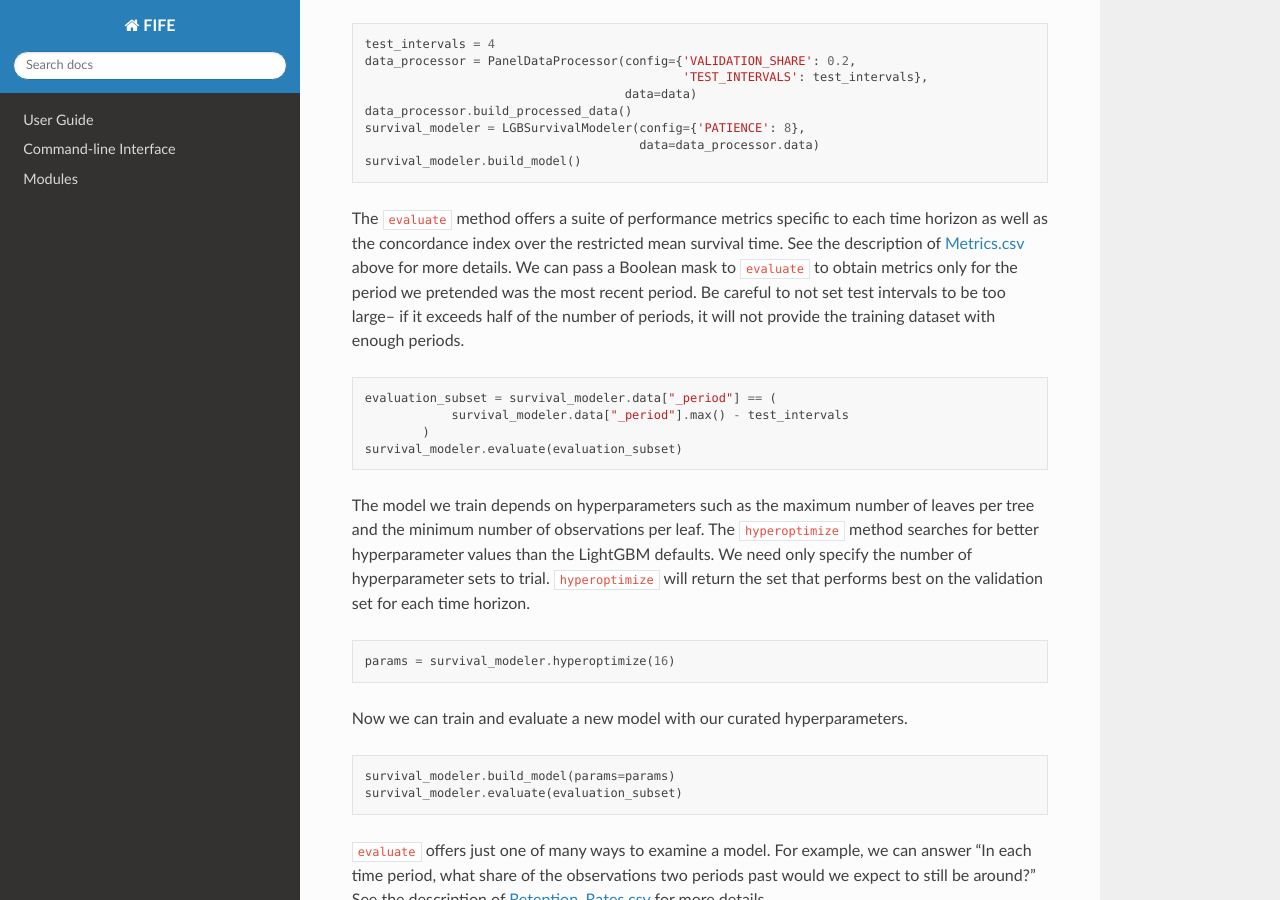
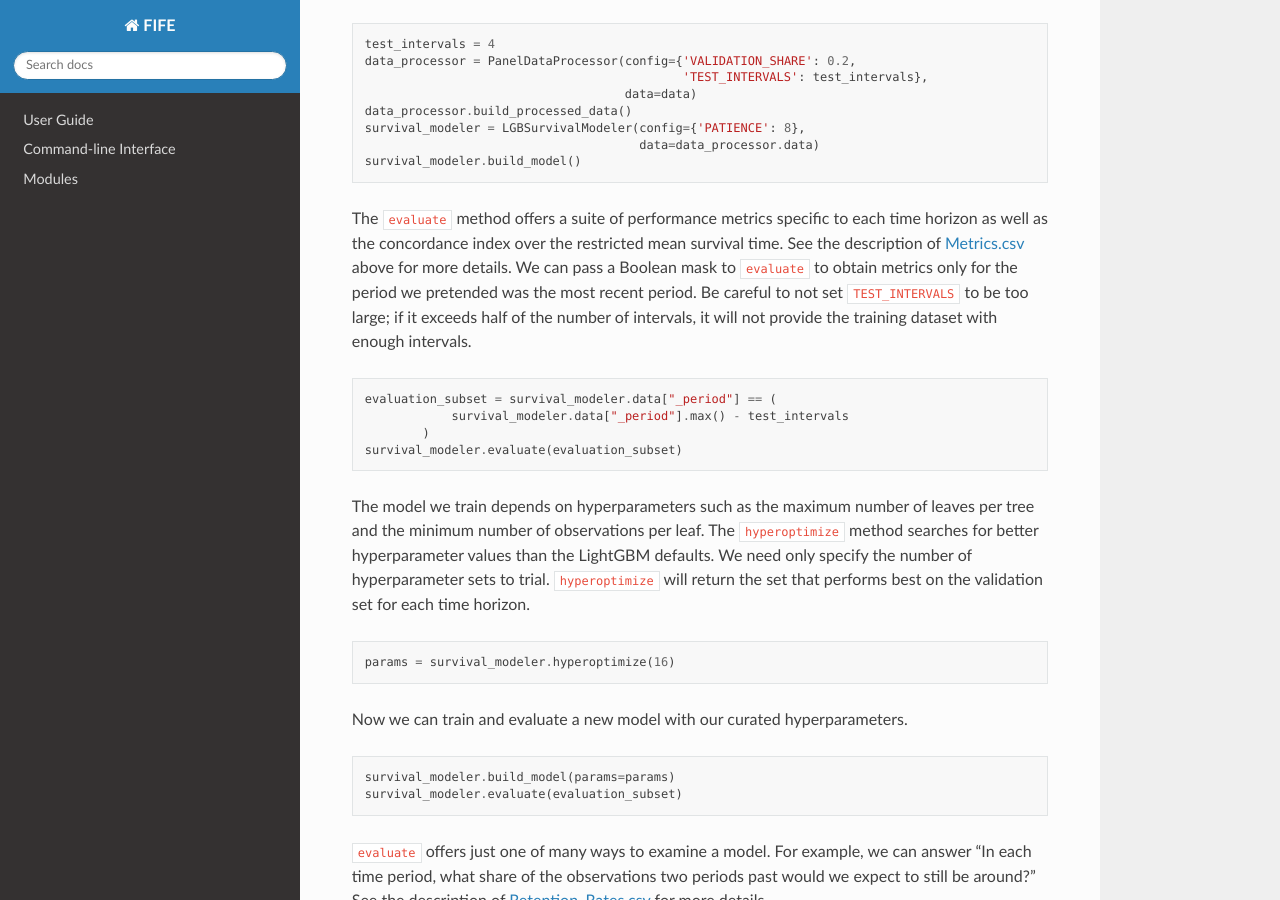
Before and after one commit to IDA-HumanCapital/fife, a Sphinx documentation site: the page built from docs/user_guide.md, in a window 1280 px wide and 900 px high, scrolled down 4542 px. Built offline with Sphinx 7.4.7 and the Read the Docs theme 2.0.0, drawn with Linux system fonts in a browser that asks for light colours.

Commit message:
Clarified statement on TEST_INTERVALS maximum

````diff
--- a/docs/user_guide.md
+++ b/docs/user_guide.md
@@ -166,7 +166,7 @@ survival_modeler = LGBSurvivalModeler(config={'PATIENCE': 8},
 survival_modeler.build_model()
 ```
 
-The `evaluate` method offers a suite of performance metrics specific to each time horizon as well as the concordance index over the restricted mean survival time. See the description of [Metrics.csv](cli_link.html#metrics-csv) above for more details. We can pass a Boolean mask to `evaluate` to obtain metrics only for the period we pretended was the most recent period. Be careful to not set test intervals to be too large-- if it exceeds half of the number of periods, it will not provide the training dataset with enough periods.
+The `evaluate` method offers a suite of performance metrics specific to each time horizon as well as the concordance index over the restricted mean survival time. See the description of [Metrics.csv](cli_link.html#metrics-csv) above for more details. We can pass a Boolean mask to `evaluate` to obtain metrics only for the period we pretended was the most recent period. Be careful to not set `TEST_INTERVALS` to be too large; if it exceeds half of the number of intervals, it will not provide the training dataset with enough intervals.
 
 ```python
 evaluation_subset = survival_modeler.data["_period"] == (
````
